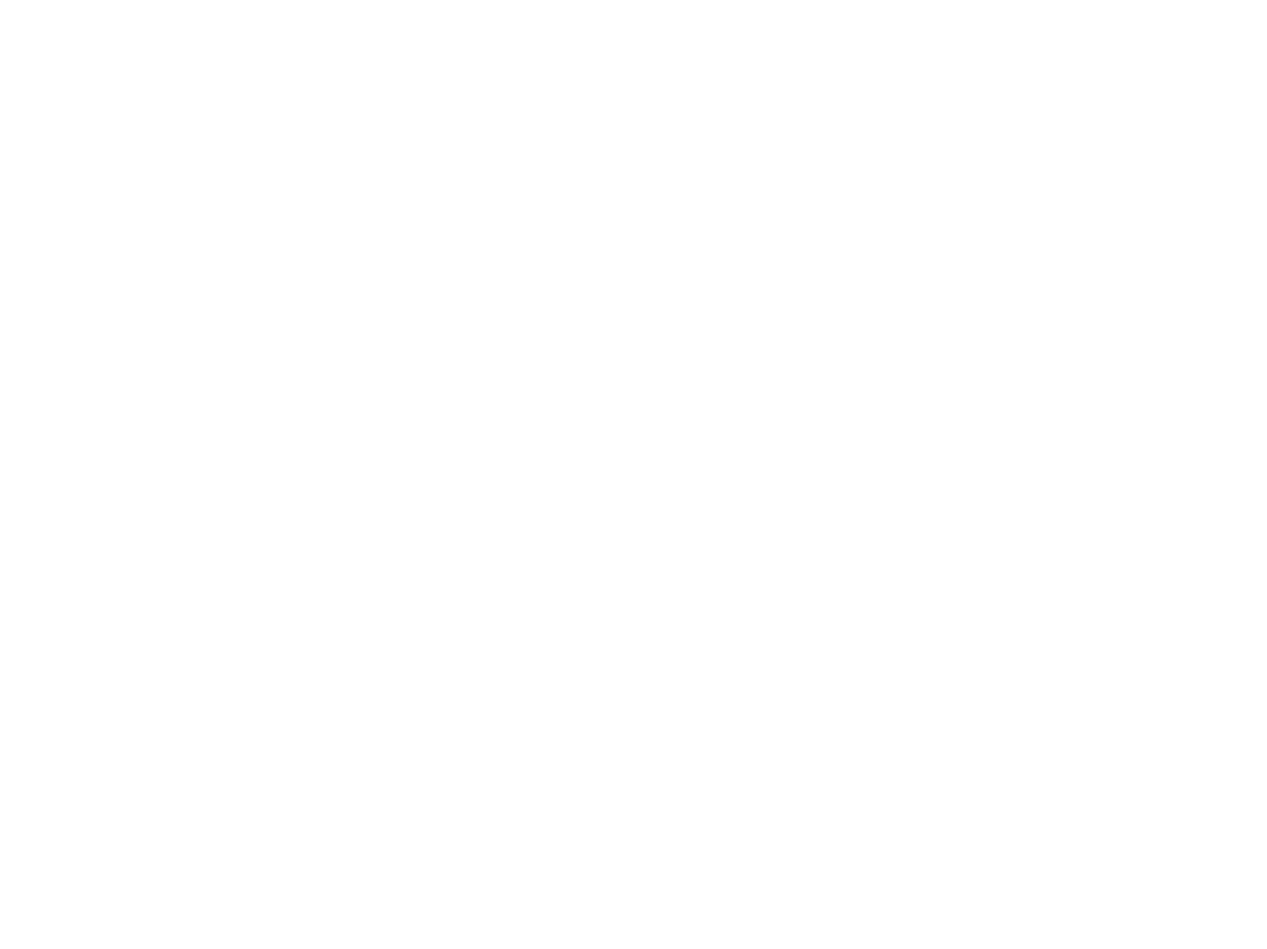
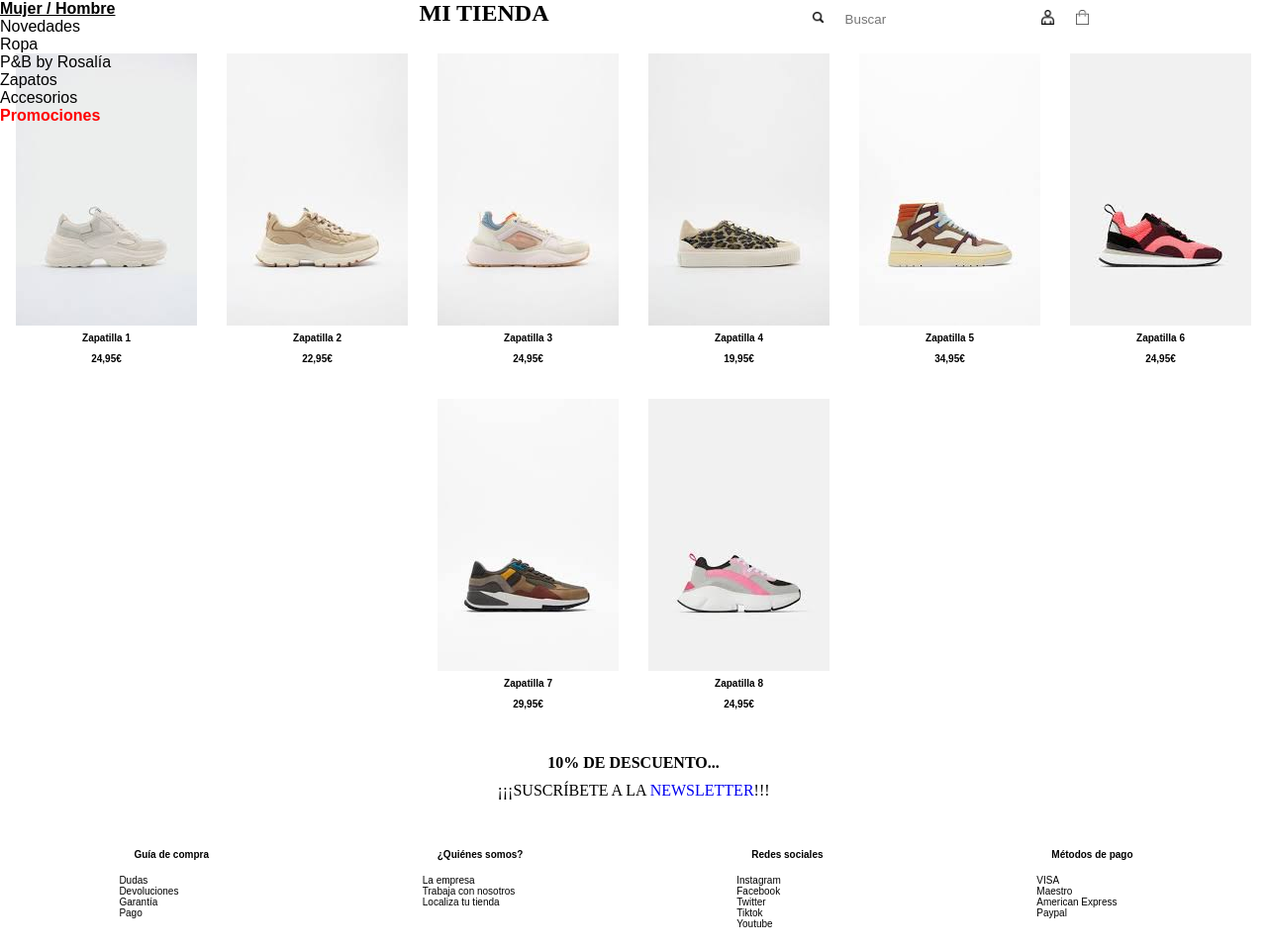
Before and after one commit to Giorx90/HTML-CSS_S3_ejercicio1, a plain HTML site: page index.html in a window 1280 px wide. Shown: the whole page at 99% size. Before the commit the page ends 800 px from the top, so only its background shows below. Drawn offline with Linux system fonts and the light colour scheme.

Commit message:
main update

```diff
--- a/index.html
+++ b/index.html
@@ -8,5 +8,117 @@
     <link rel="stylesheet" href="/styles/style.css">
 </head>
 <body>
+    <header>
+        <nav>
+            <div class="nav__empty">
+            </div>
+            <div class="nav__title">
+                <h1>MI TIENDA</h1>
+            </div>
+            <ul class="nav__ul">
+                <li class="nav__ul--find"><a href="#"><img src="/assets/lupa.png" alt="find"></a></li>
+                <li class="nav__ul--buscar"><input type="text" placeholder="Buscar"></li>
+                <li class="nav__ul--profile"><a href="#"><img src="/assets/usuario.png" alt=""></a></li>
+                <li class="nav__ul--shop"><a href="#"><img src="/assets/bolso-shopping-cuadrado-con-asa.png" alt=""></a></li>
+            </ul>
+        </nav>
+    </header>
+    <main>
+        <div class="main__div--items">
+            <div>
+                <img src="/assets/Zapas/zapa1.jpg" alt="Item1">
+                <p>Zapatilla 1</p>
+                <p>24,95€</p>
+            </div>
+            <div>
+                <img src="/assets/Zapas/zapa2.jpg" alt="Item1">
+                <p>Zapatilla 2</p>
+                <p>22,95€</p>
+            </div>
+            <div>
+                <img src="/assets/Zapas/zapa3.jpg" alt="Item1">
+                <p>Zapatilla 3</p>
+                <p>24,95€</p>
+            </div>
+            <div>
+                <img src="/assets/Zapas/zapa4.jpg" alt="Item1">
+                <p>Zapatilla 4</p>
+                <p>19,95€</p>
+            </div>
+            <div>
+                <img src="/assets/Zapas/zapa5.jpg" alt="Item1">
+                <p>Zapatilla 5</p>
+                <p>34,95€</p>
+            </div>
+            <div>
+                <img src="/assets/Zapas/zapa6.jpg" alt="Item1">
+                <p>Zapatilla 6</p>
+                <p>24,95€</p>
+            </div>
+            <div>
+                <img src="/assets/Zapas/zapa7.jpg" alt="Item1">
+                <p>Zapatilla 7</p>
+                <p>29,95€</p>
+            </div>
+            <div>
+                <img src="/assets/Zapas/zapa8.jpg" alt="Item1">
+                <p>Zapatilla 8</p>
+                <p>24,95€</p></div>
+            </div>
+        </div>
+        <div class="main__div--ul">
+            <ul>
+                <li class="main__div--ul--li">Mujer / Hombre</li>
+                <li class="main__div--ul--li">Novedades</li>
+                <li class="main__div--ul--li">Ropa</li>
+                <li class="main__div--ul--li">P&B by Rosalía</li>
+                <li class="main__div--ul--li">Zapatos</li>
+                <li class="main__div--ul--li">Accesorios</li>
+                <li class="promociones">Promociones</li>
+            </ul>
+        </div>
+        <div class="main__div--discount">
+            <p class="main__div--discount--p1">10% DE DESCUENTO...</p>
+            <p>¡¡¡SUSCRÍBETE A LA <a href="#">NEWSLETTER</a>!!!</p>
+        </div>
+    </main>
+    <footer class="footer">
+        <div class="footer__div">
+            <p>Guía de compra</p>
+            <ul>
+                <li>Dudas</li>
+                <li>Devoluciones</li>
+                <li>Garantía</li>
+                <li>Pago</li>
+            </ul>
+        </div>
+        <div class="footer__div">
+            <p>¿Quiénes somos?</p>
+            <ul>
+                <li>La empresa</li>
+                <li>Trabaja con nosotros</li>
+                <li>Localiza tu tienda</li>
+            </ul>
+        </div>
+        <div class="footer__div">
+            <p>Redes sociales</p>
+            <ul>
+                <li>Instagram</li>
+                <li>Facebook</li>
+                <li>Twitter</li>
+                <li>Tiktok</li>
+                <li>Youtube</li>
+            </ul>
+        </div>
+        <div class="footer__div">
+            <p>Métodos de pago</p>
+            <ul>
+                <li>VISA</li>
+                <li>Maestro</li>
+                <li>American Express</li>
+                <li>Paypal</li>
+            </ul>
+        </div>
+    </footer>
 </body>
 </html>
--- a/styles/style.css
+++ b/styles/style.css
@@ -0,0 +1,101 @@
+* {
+    list-style: none;
+    margin: 0;
+    padding: 0;
+    text-decoration: none;
+}
+
+nav {
+    display: flex;
+    justify-content: space-between;
+    align-content: center;
+}
+
+.nav__empty {
+    flex-grow: 1;
+}
+
+.nav__title {
+    flex-grow: 3;
+    text-align: center;
+}
+
+.nav__ul {
+    flex-grow: 1;
+    display: flex;
+}
+
+.nav__ul > li {
+    padding: 10px;
+}
+
+li img {
+    height: 15px;
+}
+
+ul input {
+    border: none;
+}
+
+.main__div--items {
+    display: flex;
+    flex-wrap: wrap;
+    justify-content: center;
+}
+
+.main__div--items > div {
+    text-align: center;
+    font-size: 10px;
+    font-family: Arial, Helvetica, sans-serif;
+    font-weight: 600;
+    padding: 15px;
+}
+.main__div--items p {
+    padding: 5px;
+}
+
+.main__div--ul {
+    position: fixed;
+    top: 0px;
+    font-family: Arial, Helvetica, sans-serif;
+}
+
+.promociones {
+    color: red;
+    font-weight: 600;
+}
+
+.main__div--ul--li:hover {
+    text-decoration: underline;
+    font-weight: 600;
+}
+
+.promociones:hover {
+    text-decoration: underline;
+}
+
+.main__div--discount {
+    padding: 15PX;
+    text-align: center;
+}
+
+.main__div--discount--p1 {
+    font-weight: 900;
+    padding: 10px;
+}
+
+.footer {
+    display: flex;
+    justify-content: space-around;
+    padding: 20px;
+}
+
+.footer__div {
+    font-size: 10px;
+    font-family: Arial, Helvetica, sans-serif;
+}
+
+.footer__div > p {
+    font-weight: 900;
+    padding: 15px;
+}
```
Also changed, not shown: assets/Zapas/zapa1.jpg (added), assets/Zapas/zapa2.jpg (added), assets/Zapas/zapa3.jpg (added), assets/Zapas/zapa4.jpg (added), assets/Zapas/zapa5.jpg (added), assets/Zapas/zapa6.jpg (added), assets/Zapas/zapa7.jpg (added), assets/Zapas/zapa8.jpg (added), assets/bolso-shopping-cuadrado-con-asa.png (added), assets/descarga.jpg (added), assets/lupa.png (added), assets/usuario.png (added).
